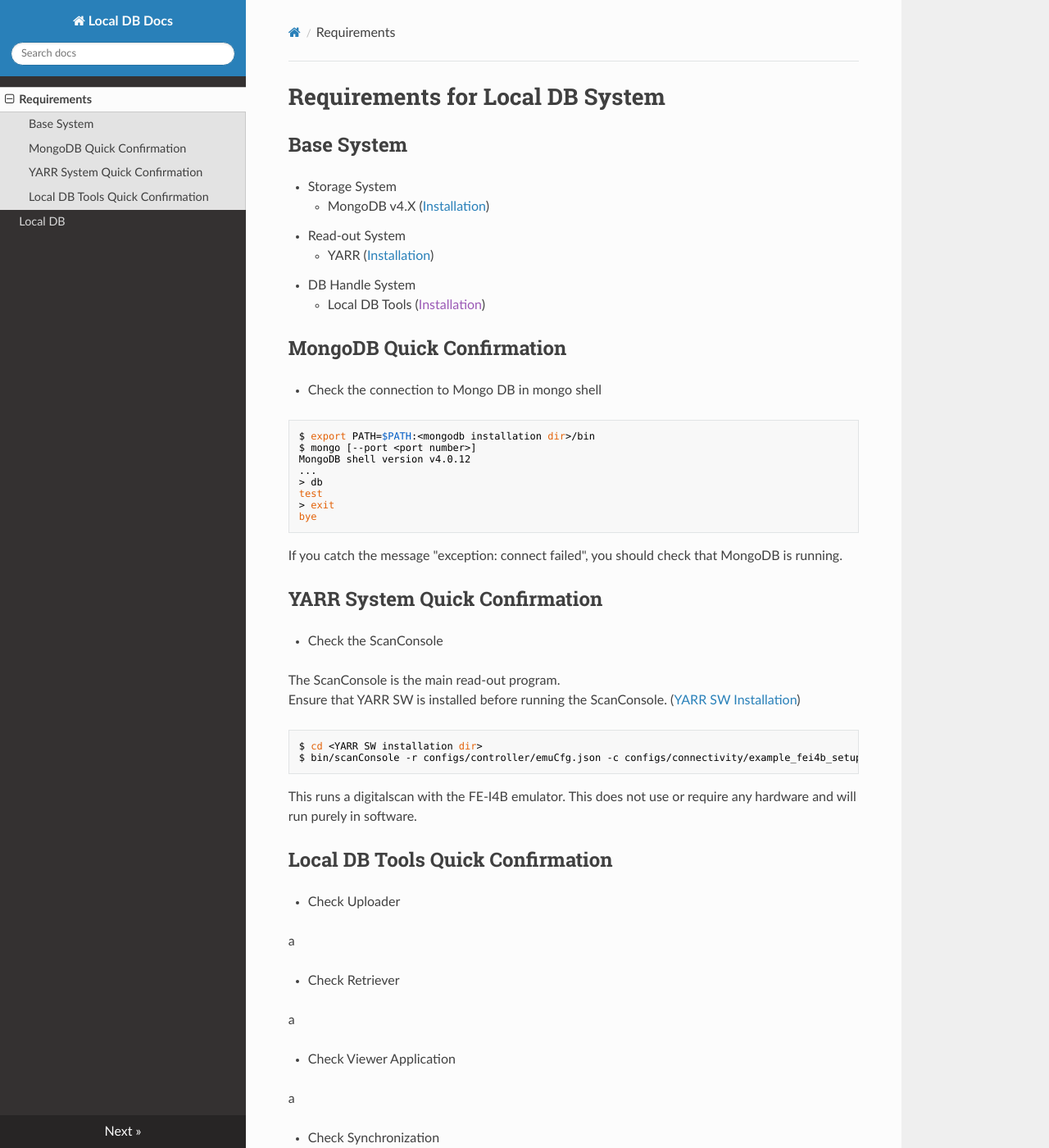
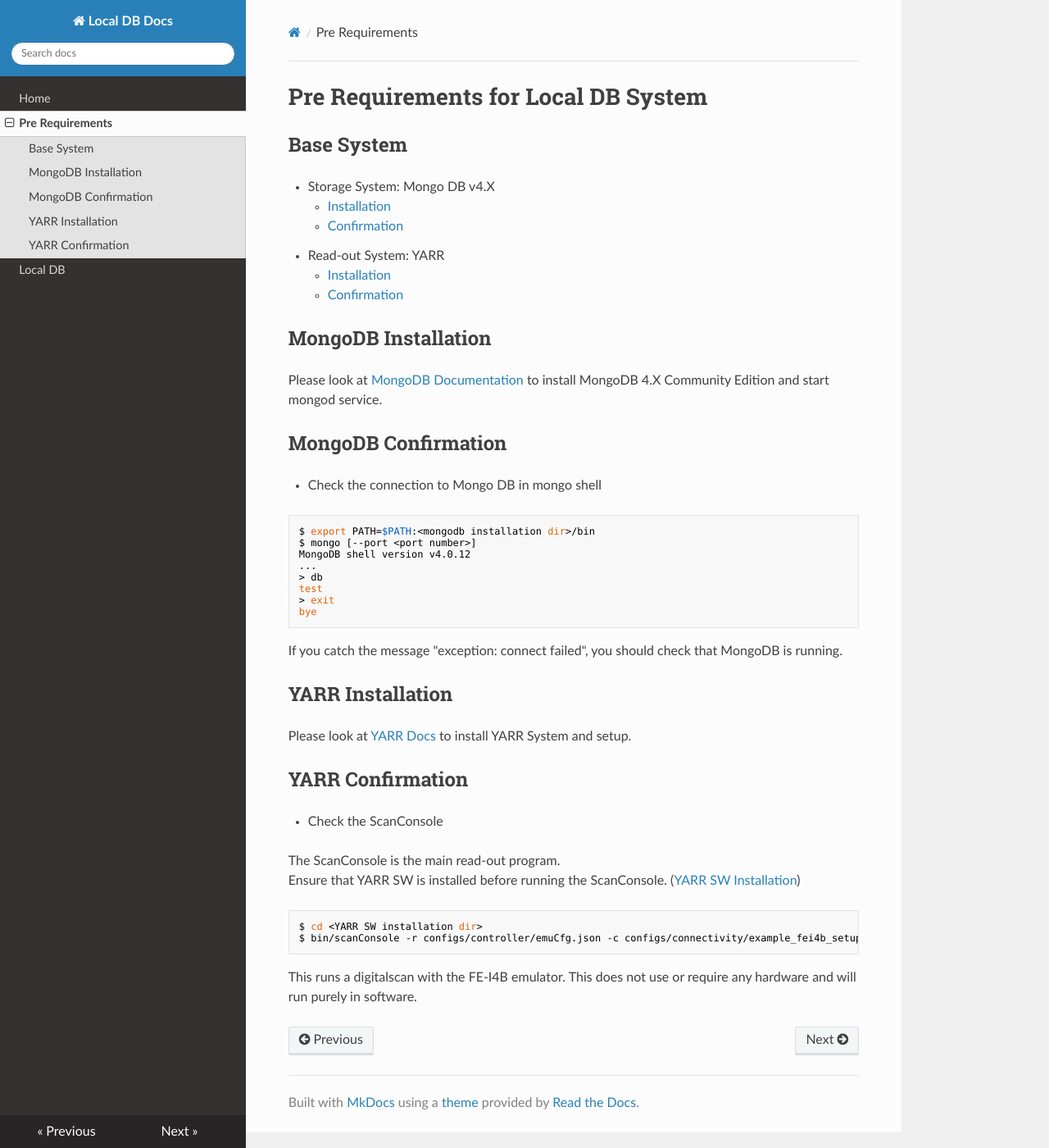
Before and after one commit to jlab-hep/localdb-docs, an MkDocs documentation site: the page built from docs/requirements.md, in a window 1280 px wide and 1400 px high. Shown: the whole window at 82% size. Built offline with MkDocs 1.6.1, drawn with Linux system fonts in a browser that asks for light colours; nearby versions of some CDN libraries; old or Windows-style settings are respelled for this version of MkDocs.

````diff
--- a/docs/requirements.md
+++ b/docs/requirements.md
@@ -1,14 +1,18 @@
-# Requirements for Local DB System
+# Pre Requirements for Local DB System
 
 ## Base System
-* Storage System
-    * MongoDB v4.X ([Installation](https://docs.mongodb.com/manual/installation/))
-* Read-out System
-    * YARR ([Installation](https://yarr.readthedocs.io/en/latest/install/))
-* DB Handle System
-    * Local DB Tools ([Installation]())
+* Storage System: Mongo DB v4.X
+    * [Installation](#mongodb-installation)
+    * [Confirmation](#mongodb-confirmation)
+* Read-out System: YARR
+    * [Installation](#yarr-installation)
+    * [Confirmation](#yarr-confirmation)
 
-## MongoDB Quick Confirmation
+## MongoDB Installation
+
+Please look at [MongoDB Documentation](https://docs.mongodb.com/manual/installation/) to install MongoDB 4.X Community Edition and start mongod service.
+
+## MongoDB Confirmation
 
 * Check the connection to Mongo DB in mongo shell
 
@@ -25,7 +29,11 @@ bye
 
 If you catch the message "exception: connect failed", you should check that MongoDB is running.
 
-## YARR System Quick Confirmation
+## YARR Installation
+
+Please look at [YARR Docs](https://yarr.readthedocs.io/en/latest/install/) to install YARR System and setup.
+
+## YARR Confirmation
 
 * Check the ScanConsole
 
@@ -38,25 +46,3 @@ $ bin/scanConsole -r configs/controller/emuCfg.json -c configs/connectivity/exam
 ```
 
 This runs a digitalscan with the FE-I4B emulator. This does not use or require any hardware and will run purely in software.
-
-## Local DB Tools Quick Confirmation
-
-* Check Uploader
-
-a
-
-* Check Retriever
-
-a
-
-* Check Viewer Application
-
-a
-
-* Check Synchronization
-
-a
-
-* Check Archive
-
-a
--- a/mkdocs.yml
+++ b/mkdocs.yml
@@ -1,5 +1,6 @@
 site_name: Local DB Docs
 pages:
-    - Requirements: requirements.md
+    - Home: index.md
+    - Pre Requirements: requirements.md
     - Local DB: localdb.md
 theme: readthedocs
````
Also changed, not shown: docs/index.md (+16 -2 lines), docs/localdb.md (+5 -18 lines), docs/images/overview.png (added).
